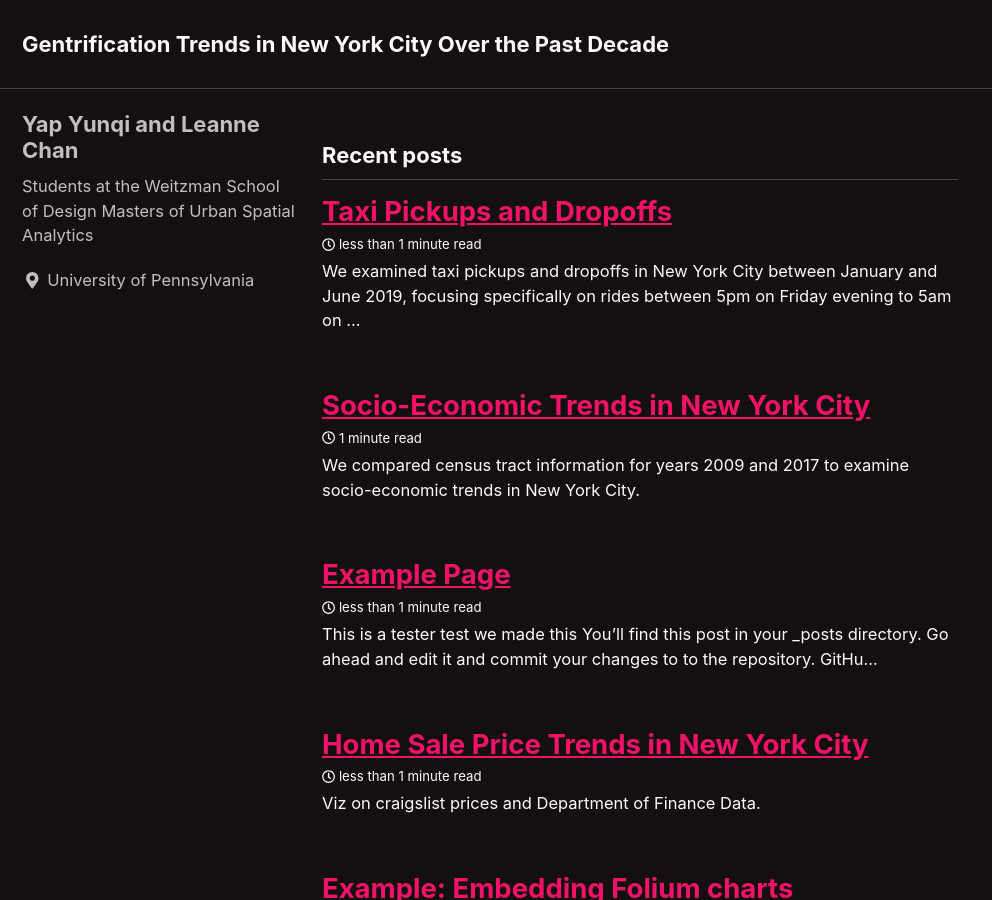
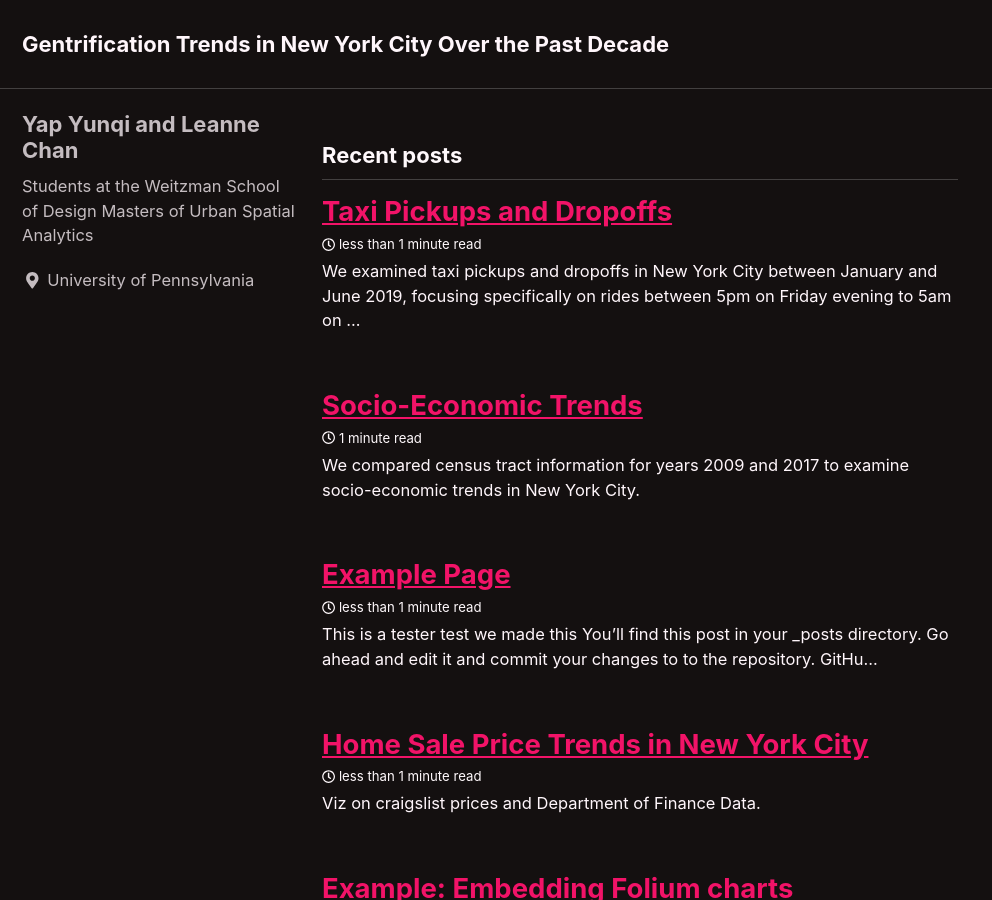
Before and after one commit to LeanneChan/Gentrification-Trends-In-NYC, a Jekyll site: the page built from index.html, in a window 1280 px wide and 900 px high. Shown: the whole window, without its empty margins (0-992 px from the left). Built offline with Jekyll 4.4.1, drawn with Linux system fonts in a browser that asks for light colours; cached includes are drawn as plain includes; nearby versions of some CDN libraries; a script that is not in the unit is left out; the list of posts is cut into pages by our own code.

Commit message:
Update 2019-12-13-Socio-Economic-Trends.md

```diff
--- a/_posts/2019-12-13-Socio-Economic-Trends.md
+++ b/_posts/2019-12-13-Socio-Economic-Trends.md
@@ -1,5 +1,5 @@
 ---
-title: "Socio-Economic Trends in New York City"
+title: "Socio-Economic Trends"
 date: 2019-12-13
 published: true
 tags: [dataviz, altair]
```
